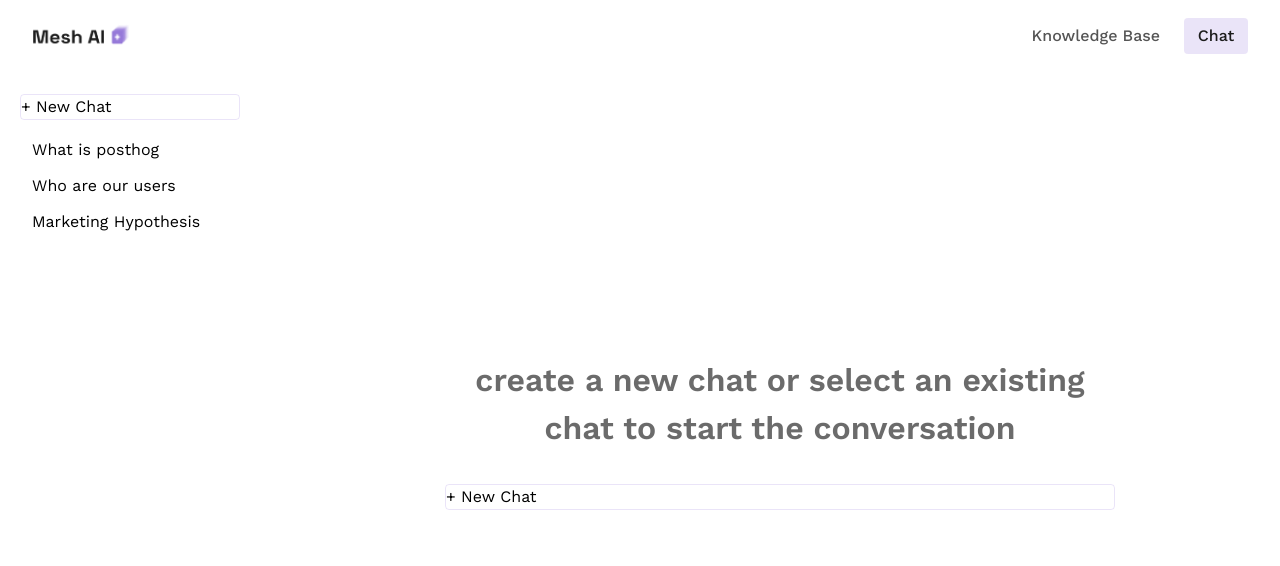
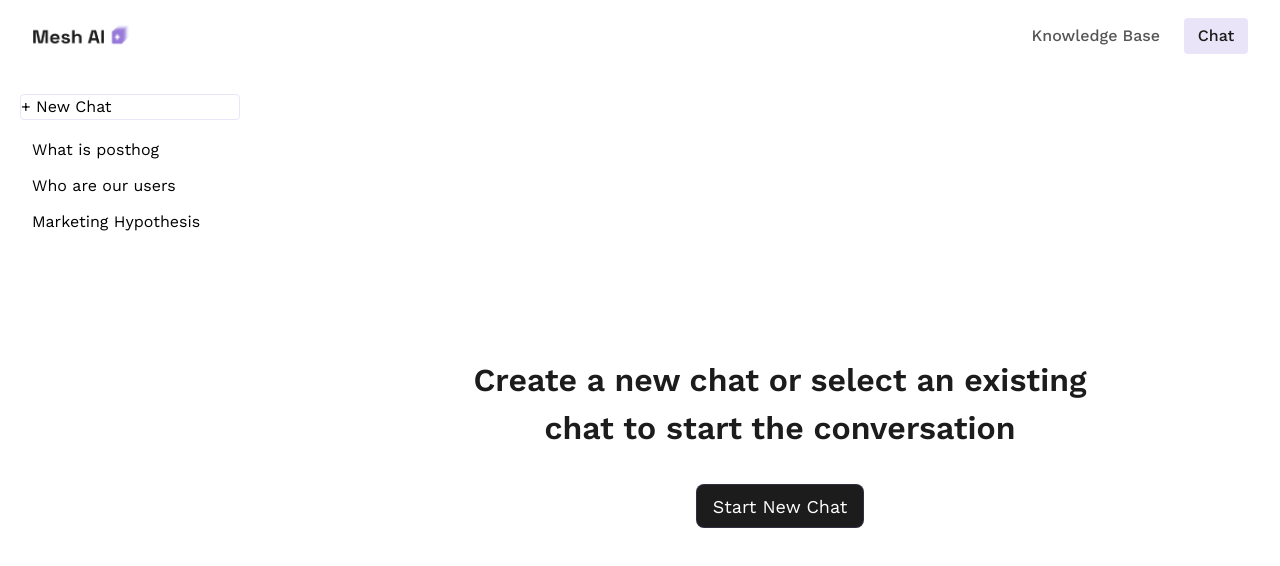
Before and after one commit to LF808mlb/ai-se_project_mesh-ai, a React (Vite) app in the folder client/: page /chat in a window 1280 px wide. Shown: the top 566 px of the page. Built offline with nearby package versions, Linux system fonts and the light colour scheme.

Commit message:
git commit -m "css style main chat page2"

```diff
--- a/client/src/pages/Chat/Chat.css
+++ b/client/src/pages/Chat/Chat.css
@@ -87,6 +87,24 @@
   font-size: 32px;
   text-align: center;
   max-width: 100%;
+  color: #1c1c1c;
+}
+
+.chat__new-btn_main {
+  width: 168px;
+  height: 44px;
+  border-radius: 8px;
+  padding: 10px 16px;
+  font-size: 18px;
+  display: inline-flex;
+  align-items: center;
+  justify-content: center;
+  text-align: center;
+  white-space: nowrap;
+  gap: 10px;
+  margin-bottom: 0;
+  background: #1c1c1c;
+  color: #ffffff;
 }
 
 .chat__messages {
--- a/client/src/pages/Chat/Chat.tsx
+++ b/client/src/pages/Chat/Chat.tsx
@@ -136,14 +136,14 @@ export default function Chat() {
         {!messagesError && !isLoadingMessages && !activeChatId && (
           <div className="chat__no-messages chat__no-messages_initial">
             <p className="chat__no-messages-title">
-              create a new chat or select an existing chat to start the conversation
+              Create a new chat or select an existing chat to start the conversation
             </p>
             <button
-              className="chat__new-btn"
+              className="chat__new-btn chat__new-btn_main"
               type="button"
               onClick={() => setIsCreatingChat(true)}
             >
-              + New Chat
+              Start New Chat
             </button>
           </div>
         )}
```
